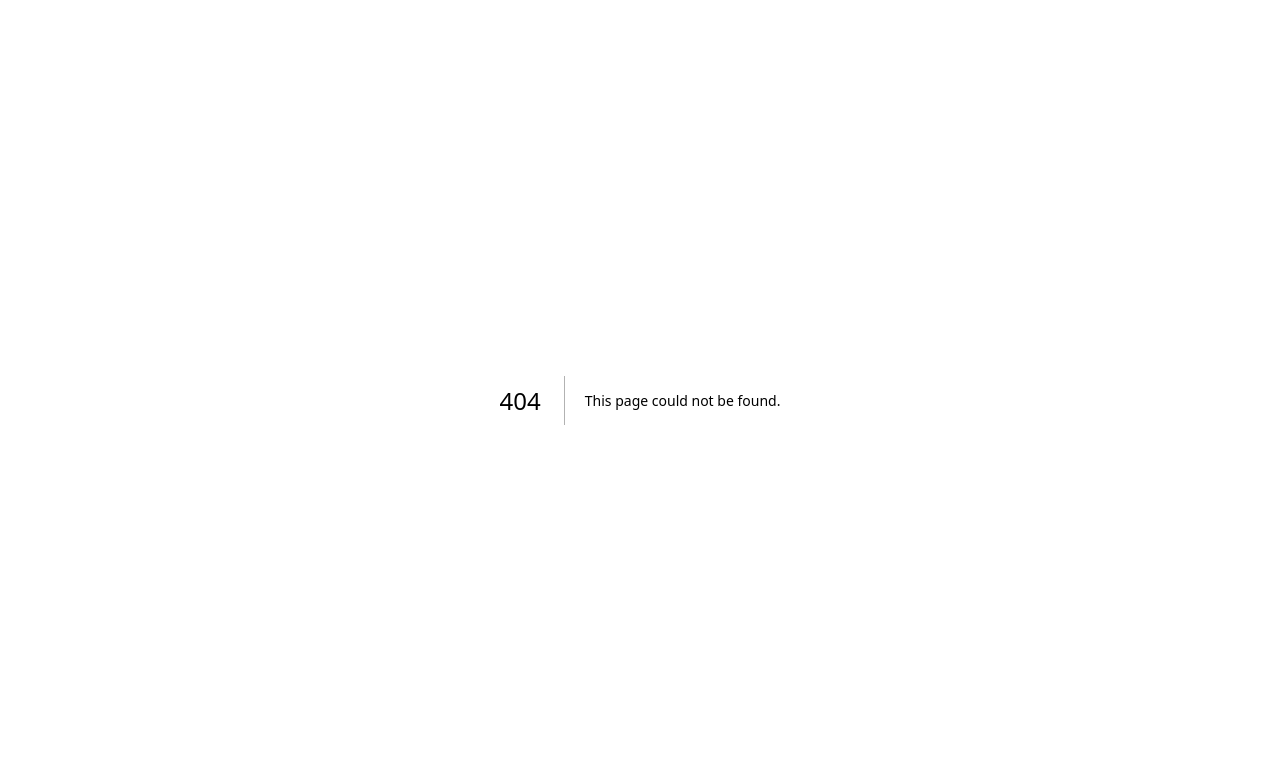
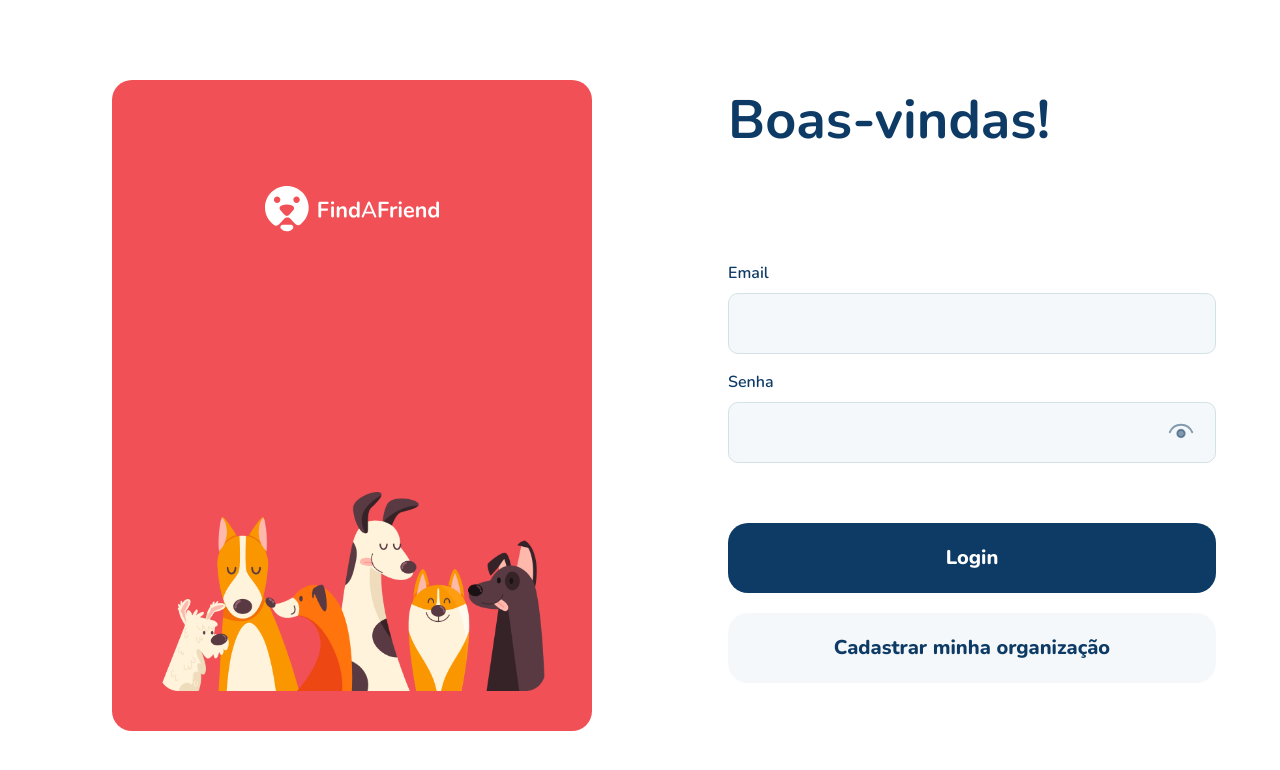
Before and after one commit to jtiagosantos/find-a-friend, a Next.js app in the folder front-end/: page /organizacao/entrar in a window 1280 px wide. Before the commit this address had no page. Shown: the top 770 px of the page. Built offline with nearby package versions, Linux system fonts and the light colour scheme.

Commit message:
feat(front-end): implement sign in page

```diff
--- a/front-end/next.config.mjs
+++ b/front-end/next.config.mjs
@@ -4,7 +4,12 @@ const nextConfig = {
     return [
       {
         source: '/',
-        destination: '/entrar',
+        destination: '/organizacao/entrar',
+        permanent: false,
+      },
+      {
+        source: '/organizacao',
+        destination: '/organizacao/entrar',
         permanent: false,
       },
     ];
--- /dev/null
+++ b/front-end/src/app/organizacao/entrar/page.tsx
@@ -0,0 +1,53 @@
+import Image from 'next/image';
+import Link from 'next/link';
+
+import { InputField } from '@/shared/components/input-field';
+import { Button } from '@/shared/components/button';
+
+import LogoImage from '@/shared/assets/images/logo.svg';
+import DogsImage from '@/shared/assets/images/dogs.png';
+
+export default function Home() {
+  return (
+    <main className="py-[80px] pl-[112px] flex gap-[136px]">
+      <div
+        className={`
+        bg-[#F15156]
+        rounded-[20px]
+        max-w-[480px]
+        w-full
+        flex
+        flex-col
+        justify-center
+        items-center
+        gap-[260px]
+        pt-[106px]
+        pb-10
+      `}>
+        <LogoImage />
+        <Image src={DogsImage.src} width={386} height={195} alt="cachorros" />
+      </div>
+      <div className="max-w-[488px] w-full">
+        <h1 className="font-bold text-[54px] text-[#0D3B66] mb-[100px]">Boas-vindas!</h1>
+        <form>
+          <InputField.Root>
+            <InputField.Label htmlFor="email">Email</InputField.Label>
+            <InputField.Text type="email" id="email" />
+          </InputField.Root>
+          <InputField.Root className="mt-4">
+            <InputField.Label htmlFor="password">Senha</InputField.Label>
+            <InputField.SecurityText id="password" className="pr-14" />
+          </InputField.Root>
+          <div className="mt-[60px] flex flex-col gap-5">
+            <Button>Login</Button>
+            <Link
+              href="/cadastrar"
+              className="text-[#0D3B66] text-[20px] font-extrabold py-5 w-full bg-[#F5F8FA] rounded-[20px] text-center">
+              Cadastrar minha organização
+            </Link>
+          </div>
+        </form>
+      </div>
+    </main>
+  );
+}
--- a/front-end/src/app/page.tsx
+++ /dev/null
@@ -1,3 +0,0 @@
-export default function Home() {
-  return <h1>Find A Friend</h1>;
-}
```
Also changed, not shown: front-end/src/shared/assets/images/dogs.png (added), front-end/src/shared/assets/images/logo.svg (added).
